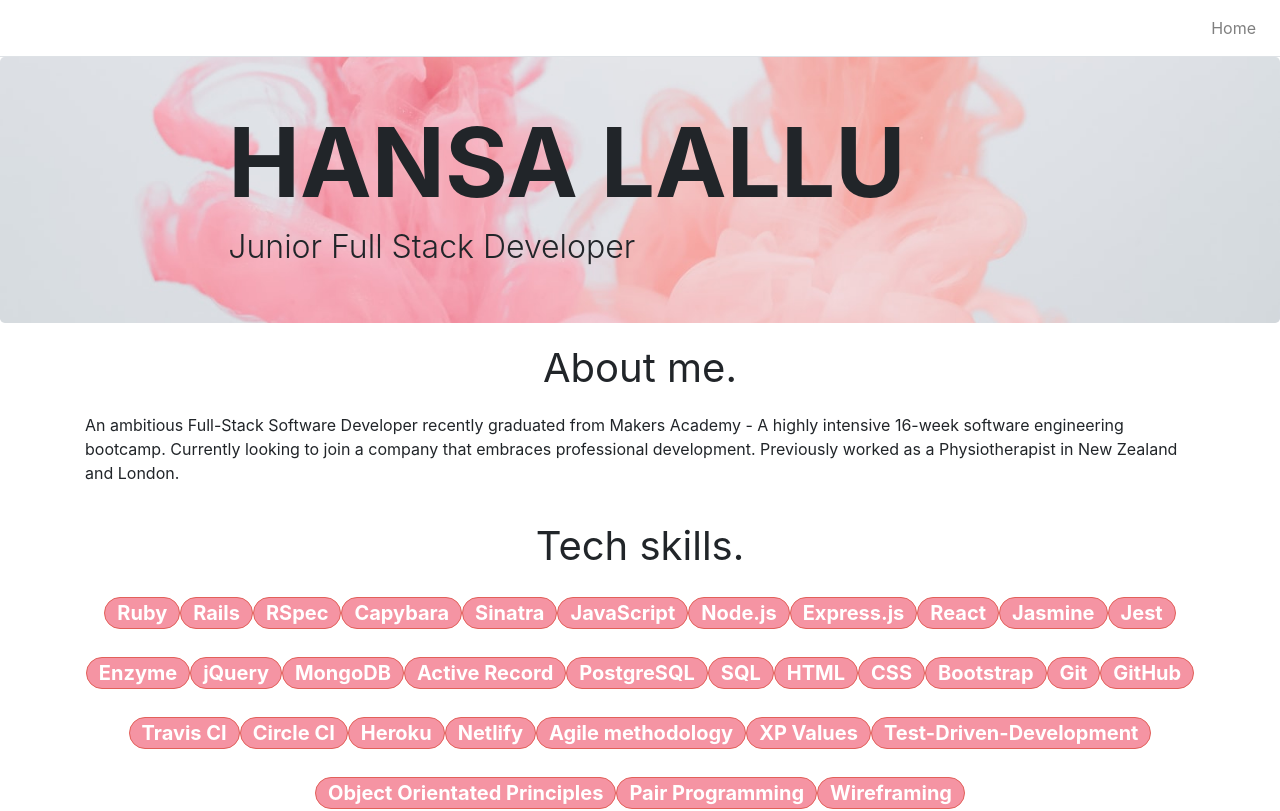
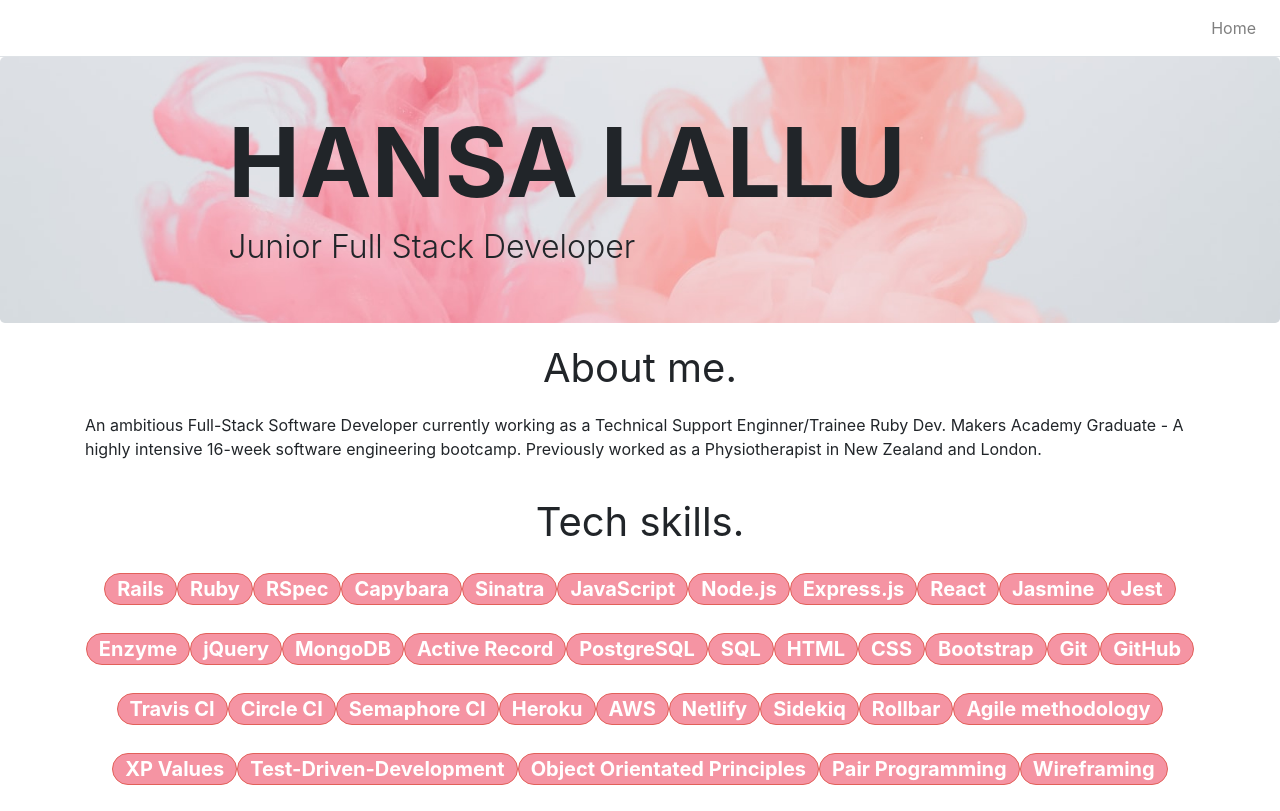
Before and after one commit to hansa-lallu/portfolio, a React (Create React App) app: page / in a window 1280 px wide. Shown: the top 811 px of the page. Built offline with nearby package versions, Linux system fonts and the light colour scheme.

Commit message:
updated about me

```diff
--- a/src/components/About.js
+++ b/src/components/About.js
@@ -6,8 +6,8 @@ import Container from 'react-bootstrap/Container'
 function About(props) {
 
   const skills = [
+    "Rails",
     "Ruby",
-    "Rails",
     "RSpec",
     "Capybara",
     "Sinatra",
@@ -30,8 +30,12 @@ function About(props) {
     "GitHub",
     "Travis CI",
     "Circle CI",
+    "Semaphore CI",
     "Heroku",
+    "AWS",
     "Netlify",
+    "Sidekiq",
+    "Rollbar",
     "Agile methodology",
     "XP Values",
     "Test-Driven-Development",
@@ -54,8 +58,8 @@ function About(props) {
         About me.
       </div>
       <p>
-        An ambitious Full-Stack Software Developer recently graduated from Makers Academy - A highly intensive 16-week software engineering bootcamp.
-        Currently looking to join a company that embraces professional development. Previously worked as a Physiotherapist in New Zealand and London.
+        An ambitious Full-Stack Software Developer currently working as a Technical Support Enginner/Trainee Ruby Dev. Makers Academy Graduate - A highly intensive 16-week software engineering bootcamp.
+        Previously worked as a Physiotherapist in New Zealand and London.
       </p>
       <div className="projects-title">
         Tech skills.
@@ -63,7 +67,7 @@ function About(props) {
           {
             skills.map(
               (skillName) =>
-                  <Badge style={{ ...styles.customBadge }} pill variant="primary">{ skillName }</Badge>
+                <Badge style={{ ...styles.customBadge }} pill variant="primary">{skillName}</Badge>
             )
           }
         </div>
--- a/src/pages/AboutPage.js
+++ b/src/pages/AboutPage.js
@@ -7,7 +7,7 @@ function AboutPage(props) {
     <div>
       <Hero title={props.title} />
       <Content>
-        <p>An ambitious Full-Stack Software Developer recently graduated from Makers, looking to join a company that embraces professional development. Previously worked as a Physiotherapist in New Zealand and London.</p>
+        <p>An ambitious Full-Stack Software Developer currently working as a Technical Support Enginner/Trainee Ruby Dev, looking to join a company that embraces professional development. Previously worked as a Physiotherapist in New Zealand and London.</p>
       </Content>
     </div>
   );
```
Lines whose indentation alone changed are shown as unchanged.
